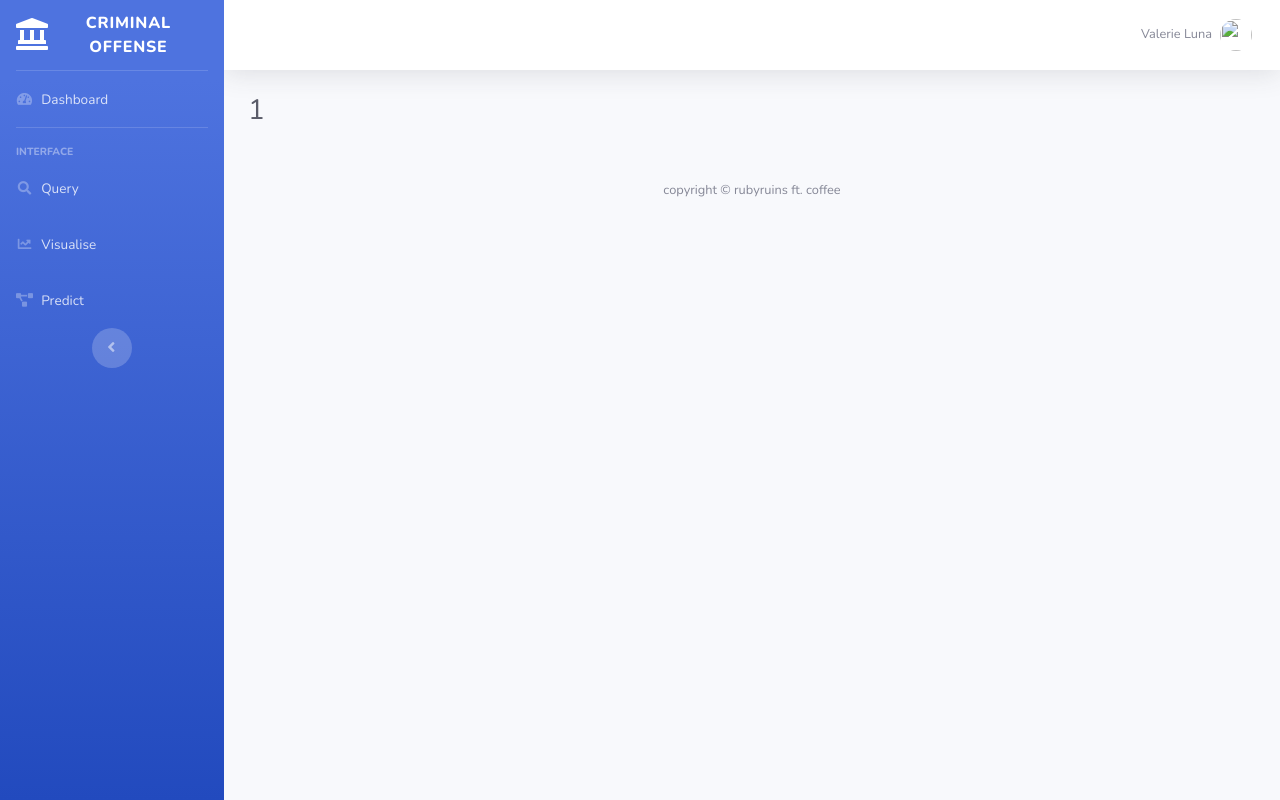
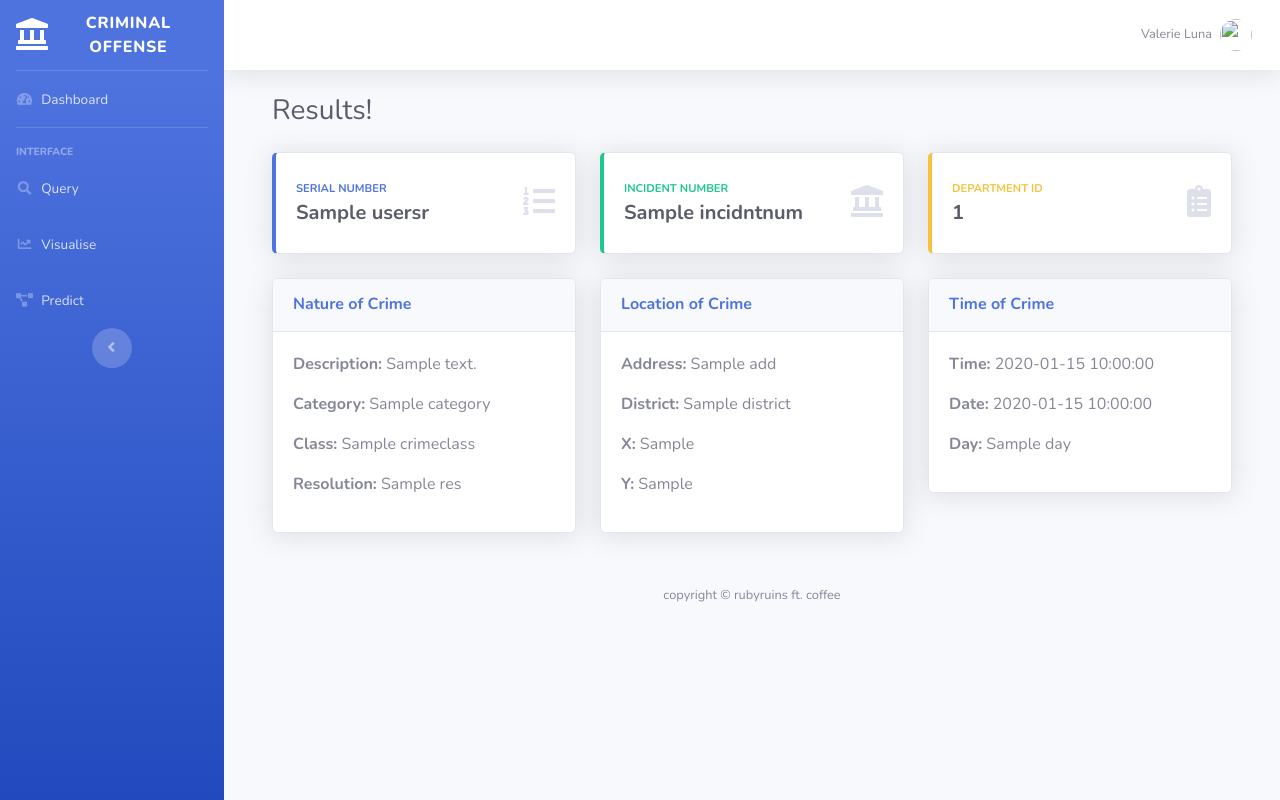
Before and after one commit to rubyruins/criminal-offense-2.0, a Python web app: template templates/detail.html in a window 1280 px wide. Run offline with Jinja, Linux system fonts and the light colour scheme; the template is opened without the code that fills it: most values are stand-ins (such as "Sample title", 1, 10 or a date in 2020); some libraries are stand-ins or nearby versions.

Commit message:
added detailed page view

```diff
--- a/resegregate.py
+++ b/resegregate.py
@@ -1,8 +1,10 @@
 import pandas as pd
 
 df = pd.read_csv("policefinal.csv")
-df2 = pd.read_csv("policeold.csv")
-df['Timestamp'] = df2['Date']
+
+for index in range(len(df)):
+    if df.loc[index, 'Category'] in ['DRUG/NARCOTIC']:
+            df.loc[index, 'CrimeClass'] = 'OTHER CRIMES'
 
 # df = df.drop(['Date'], axis=1)
 # df = df.rename({"SingleDate": "Date"})
--- a/templates/detail.html
+++ b/templates/detail.html
@@ -6,10 +6,125 @@
 <!-- Begin Page Content -->
 <div class="container-fluid">
 
-	<!-- Page Heading -->
-	<div class="d-sm-flex align-items-center justify-content-between mb-4">
-		<h1 class="h3 mb-0 text-gray-800">{{ num }}</h1>
-	</div>
+    <!-- Begin Page Content -->
+    <div class="container-fluid">
+
+        <!-- Page Heading -->
+        <div class="d-sm-flex align-items-center justify-content-between mb-4">
+            <h1 class="h3 mb-0 text-gray-800">Results!</h1>
+        </div>
+
+        <div class="row">
+
+            <!-- Earnings (Monthly) Card Example -->
+            <div class="col-xl-4 col-md-4 mb-4">
+                <div class="card border-left-primary shadow h-100 py-2">
+                    <div class="card-body">
+                        <div class="row no-gutters align-items-center">
+                            <div class="col mr-2">
+                                <div class="text-xs font-weight-bold text-primary text-uppercase mb-1">Serial Number</div>
+                                <div class="h5 mb-0 font-weight-bold text-gray-800">{{ usersr }}</div>
+                            </div>
+                            <div class="col-auto">
+                                <i class="fas fa-list-ol fa-2x text-gray-300"></i>
+                            </div>
+                        </div>
+                    </div>
+                </div>
+            </div>
+
+            <!-- Earnings (Monthly) Card Example -->
+            <div class="col-xl-4 col-md-4 mb-4">
+                <div class="card border-left-success shadow h-100 py-2">
+                    <div class="card-body">
+                        <div class="row no-gutters align-items-center">
+                            <div class="col mr-2">
+                                <div class="text-xs font-weight-bold text-success text-uppercase mb-1">Incident Number</div>
+                                <div class="h5 mb-0 font-weight-bold text-gray-800">{{ incidntnum }}</div>
+                            </div>
+                            <div class="col-auto">
+                                <i class="fas fa-landmark fa-2x text-gray-300"></i>
+                            </div>
+                        </div>
+                    </div>
+                </div>
+            </div>
+
+            <!-- Earnings (Monthly) Card Example -->
+            <div class="col-xl-4 col-md-4 mb-4">
+                <div class="card border-left-warning shadow h-100 py-2">
+                    <div class="card-body">
+                        <div class="row no-gutters align-items-center">
+                            <div class="col mr-2">
+                                <div class="text-xs font-weight-bold text-warning text-uppercase mb-1">Department ID</div>
+                                <div class="row no-gutters align-items-center">
+                                    <div class="col-auto">
+                                        <div class="h5 mb-0 mr-3 font-weight-bold text-gray-800">{{ pdid }}</div>
+                                    </div>
+                                </div>
+                            </div>
+                            <div class="col-auto">
+                                <i class="fas fa-clipboard-list fa-2x text-gray-300"></i>
+                            </div>
+                        </div>
+                    </div>
+                </div>
+            </div>
+        </div>
+
+        <div class="row">
+
+            <div class="col-lg-4">
+
+                <!-- Basic Card Example -->
+                <div class="card shadow mb-4">
+                    <div class="card-header py-3">
+                        <h6 class="m-0 font-weight-bold text-primary">Nature of Crime</h6>
+                    </div>
+                    <div class="card-body">
+                        <p><b>Description:</b> {{ descript }}</p>
+                        <p><b>Category:</b> {{ category }}</p>
+                        <p><b>Class:</b> {{ crimeclass }}</p>
+                        <p><b>Resolution:</b> {{ res }}</p>
+                    </div>
+                </div>
+
+            </div>
+
+            <div class="col-lg-4">
+
+                <!-- Basic Card Example -->
+                <div class="card shadow mb-4">
+                    <div class="card-header py-3">
+                        <h6 class="m-0 font-weight-bold text-primary">Location of Crime</h6>
+                    </div>
+                    <div class="card-body">
+                        <p><b>Address:</b> {{ add }}</p>
+                        <p><b>District:</b> {{ district }}</p>
+                        <p><b>X:</b> {{ x }}</p>
+                        <p><b>Y:</b> {{ y }}</p>
+                    </div>
+                </div>
+
+            </div>
+
+            <div class="col-lg-4">
+
+                <!-- Basic Card Example -->
+                <div class="card shadow mb-4">
+                    <div class="card-header py-3">
+                        <h6 class="m-0 font-weight-bold text-primary">Time of Crime</h6>
+                    </div>
+                    <div class="card-body">
+                        <p><b>Time:</b> {{ time }}</p>
+                        <p><b>Date:</b> {{ date }}</p>
+                        <p><b>Day:</b> {{ day }}</p>
+                    </div>
+                </div>
+            </div>
+        </div>
+    </div>
+    <!-- /.container-fluid -->
 
 
-{% endblock %}
+    {% endblock %}
```
Also changed, not shown: app.py (+15 -2 lines).
